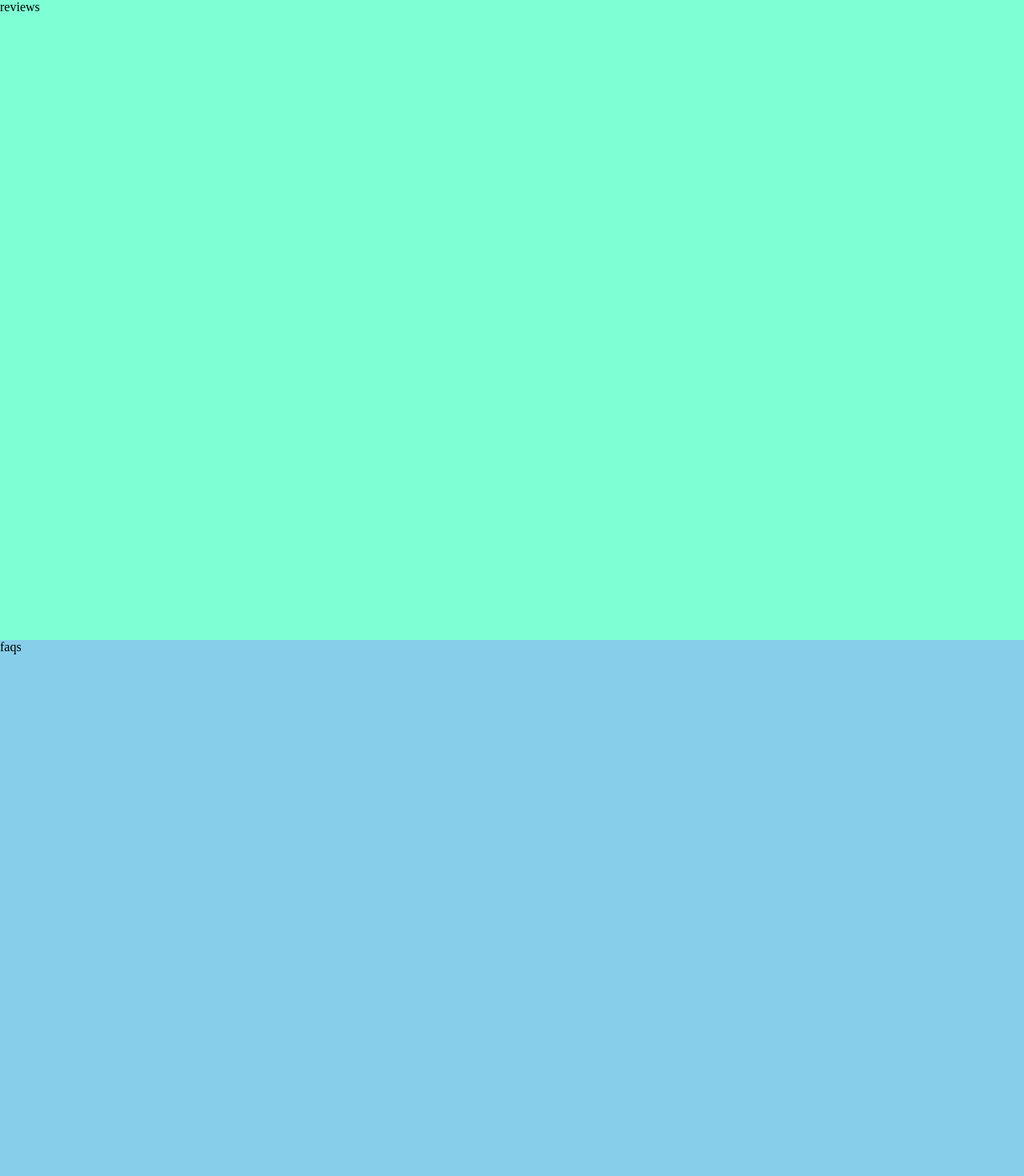
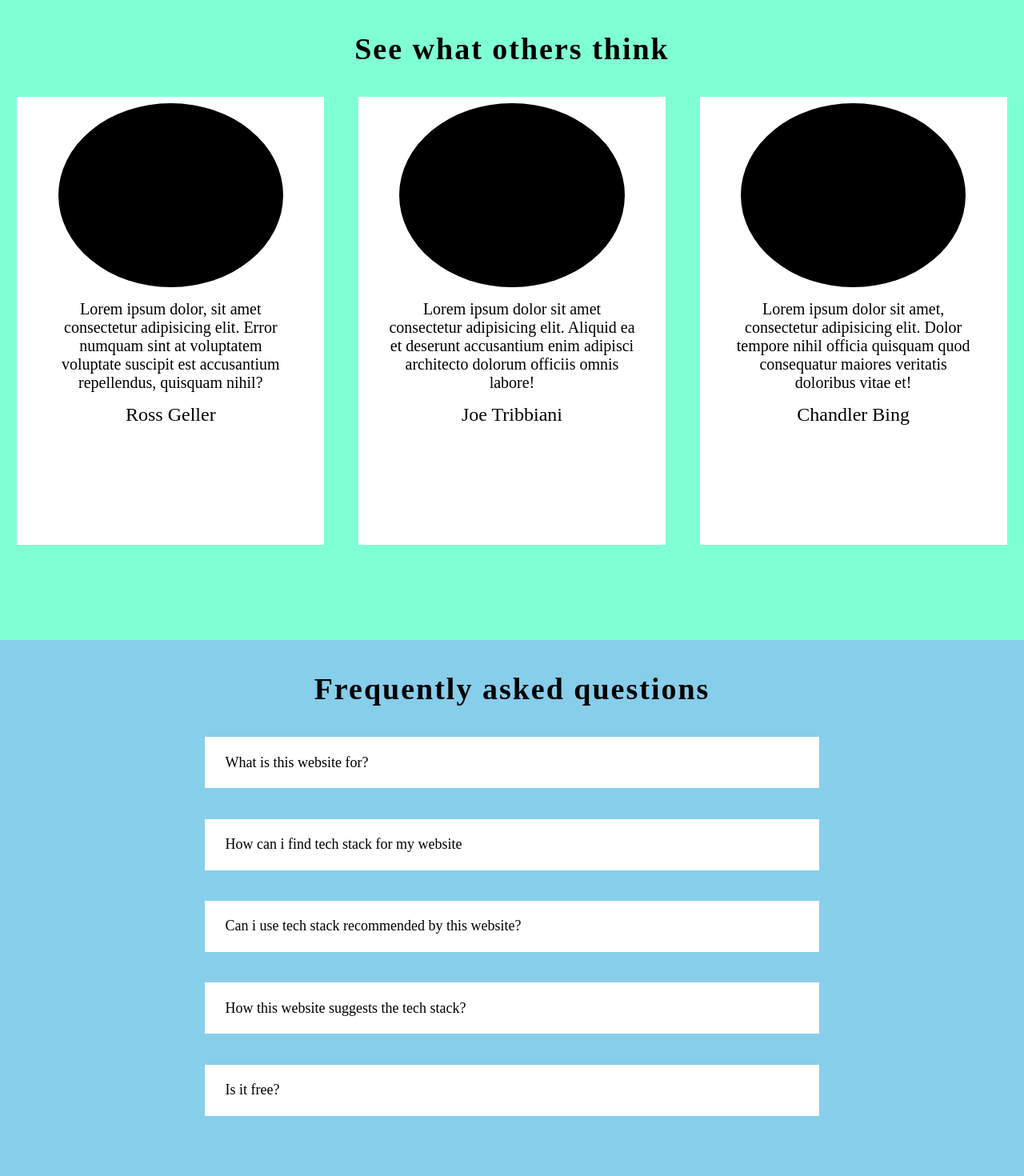
Before and after one commit to MdSarmad/RATS, a React (Create React App) app: page / in a window 1280 px wide. Shown: the part 1600-3070 px from the top of the page at 80% size. Built offline with nearby package versions, Linux system fonts and the light colour scheme.

Commit message:
ui-added

```diff
--- a/src/Components/Cover/Cover.js
+++ b/src/Components/Cover/Cover.js
@@ -1,6 +1,8 @@
 import React from 'react'
 import SectionA1 from '../Section/SectionA1';
 import SectionA2 from '../Section/SectionA2';
+import SectionA3 from '../Section/SectionA3';
+import SectionA4 from '../Section/SectionA4';
 import './Cover.css';
 const Cover = () => {
   return (
@@ -12,10 +14,10 @@ const Cover = () => {
         <SectionA2/>
       </div>
       <div className='reviews'>
-        reviews
+        <SectionA3/>
       </div>
       <div className='faqs'>
-        faqs
+        <SectionA4/>
       </div>
       <div className='info'>
         info
--- /dev/null
+++ b/src/Components/Section/SectionA3.css
@@ -0,0 +1,45 @@
+.section-a3-heading{
+    padding: 3% 0%;
+    margin: 0;
+    font-size: 38px;
+    letter-spacing:2px;
+    display: flex;
+    justify-content: center;
+    box-sizing: border-box;
+}
+
+.section-a3-reviews {
+    display: flex;
+    justify-content: space-around;
+}
+
+.review{
+    width: 30vw;
+    height: 70vh;
+    background-color: white;
+}
+
+.review-logo {
+    width: 22vw;
+    height: 18vw;
+    border-radius: 50%;
+    margin-left: 4vw;
+    margin-top: 2%;
+    background-color: black;
+    box-sizing: border-box;
+}
+
+.review-text{
+    width: 24vw;
+    margin-left: 3vw;
+    margin-top: 4%;
+    text-align: center;
+    box-sizing: border-box;
+    font-size: 20px;
+}
+
+.review-reviewer{
+    margin-top: 4%;
+    font-size: 24px;
+    text-align: center;
+}
--- /dev/null
+++ b/src/Components/Section/SectionA3.js
@@ -0,0 +1,29 @@
+import React from 'react';
+import './SectionA3.css';
+
+function SectionA3() {
+  return (
+    <div className='section-a3'>
+        <h1 className='section-a3-heading'>See what others think</h1>
+        <div className="section-a3-reviews">
+            <div className="review1 review">
+                <div className="review1-logo review-logo"></div>
+                <div className="review1-text review-text">Lorem ipsum dolor, sit amet consectetur adipisicing elit. Error numquam sint at voluptatem voluptate suscipit est accusantium repellendus, quisquam nihil?</div>
+                <div className="review1-reviewer review-reviewer">Ross Geller</div>
+            </div>
+            <div className="review2 review">
+                <div className="review2-logo review-logo"></div>
+                <div className="review2-text review-text">Lorem ipsum dolor sit amet consectetur adipisicing elit. Aliquid ea et deserunt accusantium enim adipisci architecto dolorum officiis omnis labore!</div>
+                <div className="review2-reviewer review-reviewer">Joe Tribbiani</div>
+            </div>
+            <div className="review3 review">
+                <div className="review3-logo review-logo"></div>
+                <div className="review3-text review-text">Lorem ipsum dolor sit amet, consectetur adipisicing elit. Dolor tempore nihil officia quisquam quod consequatur maiores veritatis doloribus vitae et!</div>
+                <div className="review3-reviewer review-reviewer">Chandler Bing</div>
+            </div>
+        </div>
+    </div>
+  )
+}
+
+export default SectionA3;
--- /dev/null
+++ b/src/Components/Section/SectionA4.css
@@ -0,0 +1,21 @@
+.section-a4-heading{
+    padding: 3% 0%;
+    margin: 0;
+    font-size: 38px;
+    letter-spacing:2px;
+    text-align: center;
+    box-sizing: border-box;
+}
+
+.faq{
+    width: 60vw;
+    height: 8vh;
+    background-color: white;
+    margin-bottom: 3%;
+    margin-left: 20vw;
+    font-size: 18px;
+    display: flex;
+    align-items: center;
+    padding-left: 2%;
+    box-sizing: border-box;
+}
--- /dev/null
+++ b/src/Components/Section/SectionA4.js
@@ -0,0 +1,20 @@
+import React from 'react';
+import './SectionA4.css';
+
+function SectionA4() {
+  return (
+    <div className='section-a4'>
+        <h1 className="section-a4-heading">Frequently asked questions</h1>
+        <div className="section-a4-faqs">
+            <div className="faq1 faq">What is this website for? </div>
+            <div className="faq2 faq">How can i find tech stack for my website </div>
+            <div className="faq3 faq">Can i use tech stack recommended by this website? </div>
+            <div className="faq4 faq">How this website suggests the tech stack?</div>
+            <div className="faq5 faq">Is it free?</div>
+
+        </div>
+    </div>
+  )
+}
+
+export default SectionA4;
```
